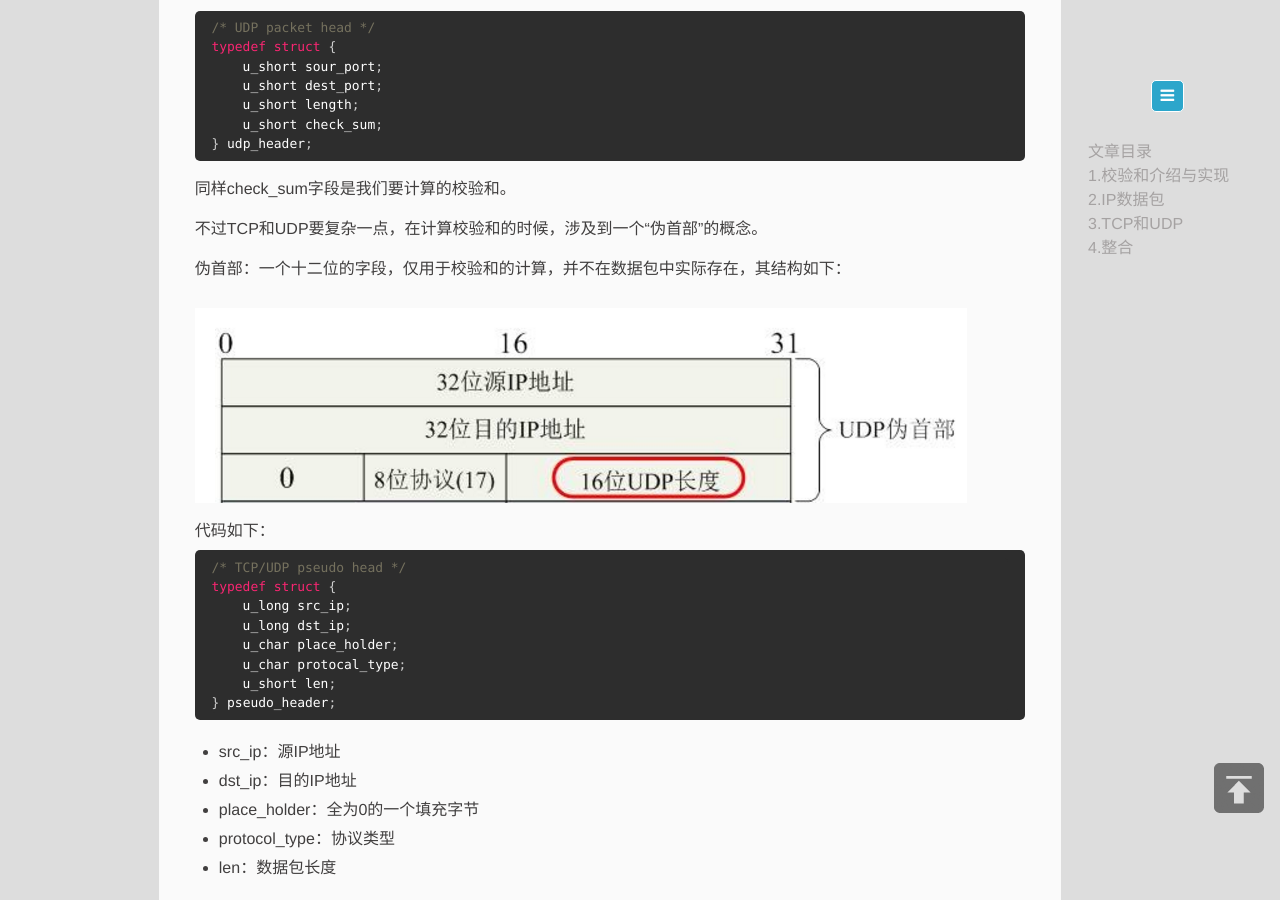
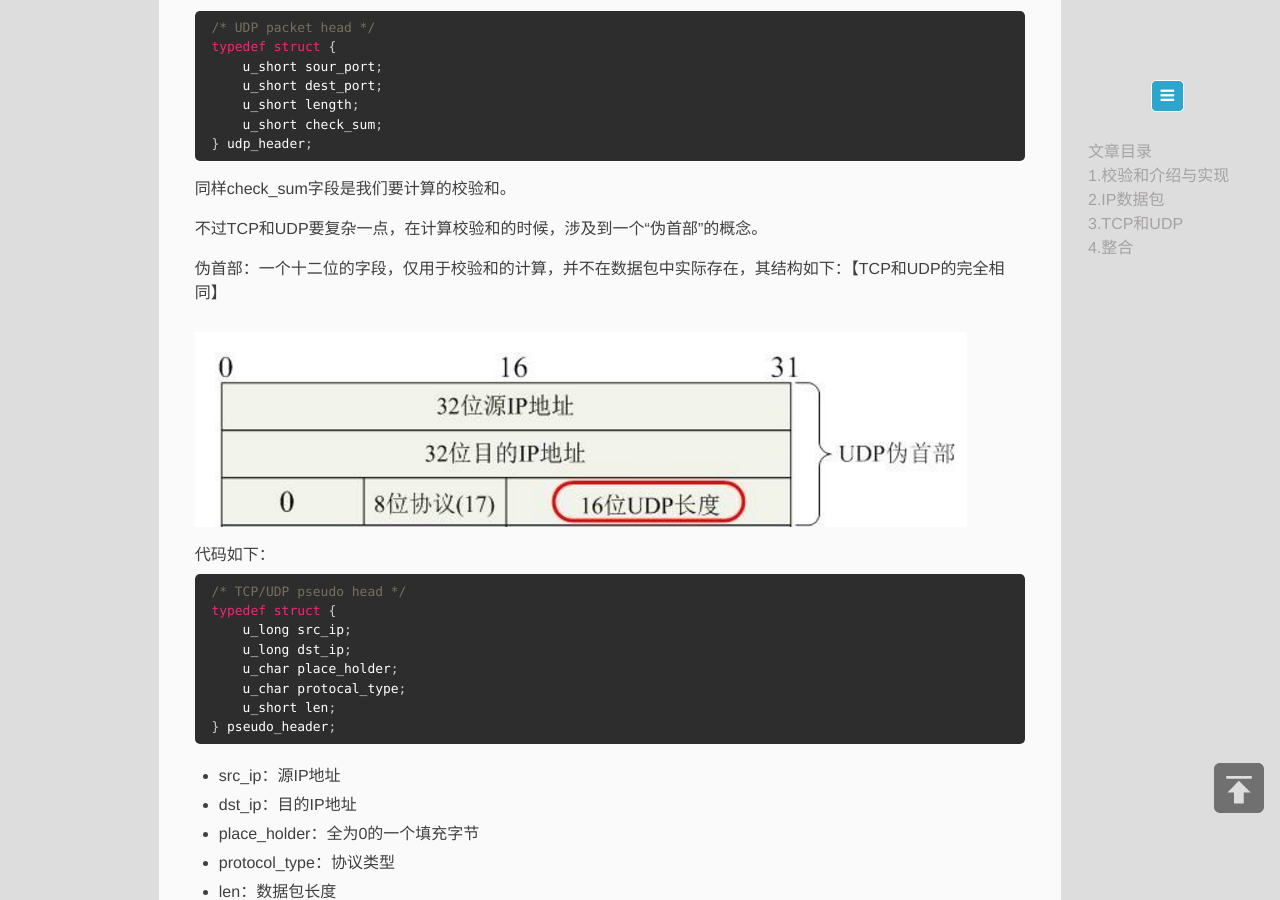
Before and after one commit to zxc479773533/zxc479773533.github.io, a Jekyll site: the page built from _posts/2017-8-4-Internet-Checksum.md, in a window 1280 px wide and 900 px high, scrolled down 3740 px. Built offline with Jekyll 4.4.1, drawn with Linux system fonts in a browser that asks for light colours; a script that is not in the unit is left out; comment, search, counter and statistics services are not loaded.

Commit message:
new essay

```diff
--- a/_posts/2017-8-4-Internet-Checksum.md
+++ b/_posts/2017-8-4-Internet-Checksum.md
@@ -134,7 +134,7 @@ typedef struct {
 
 不过TCP和UDP要复杂一点，在计算校验和的时候，涉及到一个“伪首部”的概念。
 
-伪首部：一个十二位的字段，仅用于校验和的计算，并不在数据包中实际存在，其结构如下：
+伪首部：一个十二位的字段，仅用于校验和的计算，并不在数据包中实际存在，其结构如下：【TCP和UDP的完全相同】
 
 ![](https://raw.githubusercontent.com/zxc479773533/zxc479773533.github.io/master/_posts/images/Internet-Checksum-02.png)
 
```
